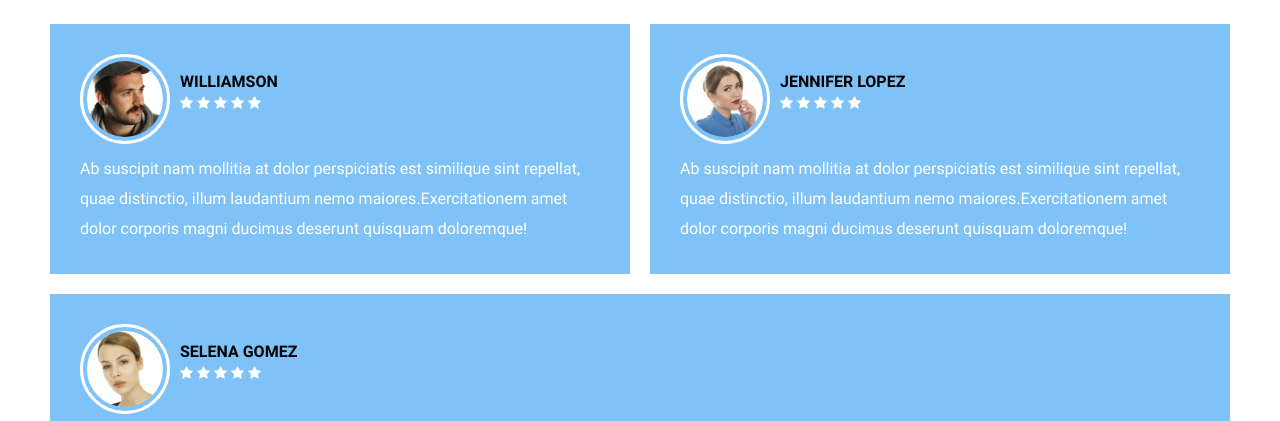
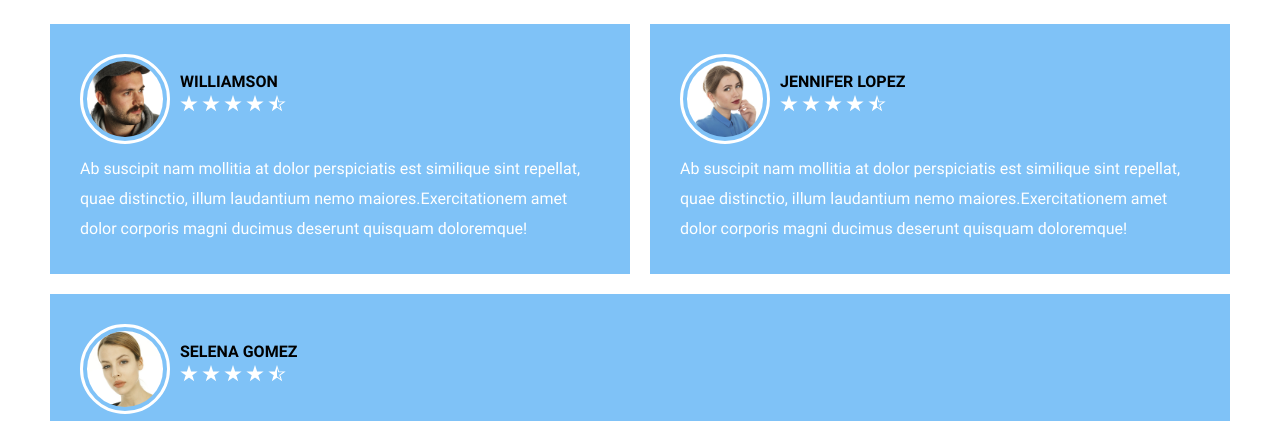
Before and after one commit to vace328/build-estate, a plain HTML site: page index.html in a window 1280 px wide. Shown: the part 1266-1687 px from the top of the page. Drawn offline with Linux system fonts and the light colour scheme.

Commit message:
alternative review stars solution

```diff
--- a/index.html
+++ b/index.html
@@ -99,11 +99,11 @@
               <div class="profile-name-wrapper">
                 <h3>Williamson</h3>
                 <div class="stars">
-                  <span></span>
-                  <span></span>
-                  <span></span>
-                  <span></span>
-                  <span></span>
+                  <div class="star-wrapper"><span class="star"></span></div>
+                  <div class="star-wrapper"><span class="star"></span></div>
+                  <div class="star-wrapper"><span class="star"></span></div>
+                  <div class="star-wrapper"><span class="star"></span></div>
+                  <div class="star-wrapper"><span class="star last"></span></div>
                 </div>
               </div>
             </header>
@@ -122,11 +122,11 @@
               <div class="profile-name-wrapper">
                 <h3>Jennifer Lopez</h3>
                 <div class="stars">
-                  <span></span>
-                  <span></span>
-                  <span></span>
-                  <span></span>
-                  <span></span>
+                  <div class="star-wrapper"><span class="star"></span></div>
+                  <div class="star-wrapper"><span class="star"></span></div>
+                  <div class="star-wrapper"><span class="star"></span></div>
+                  <div class="star-wrapper"><span class="star"></span></div>
+                  <div class="star-wrapper"><span class="star last"></span></div>
                 </div>
               </div>
             </header>
@@ -145,11 +145,18 @@
               <div class="profile-name-wrapper">
                 <h3>Selena Gomez</h3>
                 <div class="stars">
+                  <div class="star-wrapper"><span class="star"></span></div>
+                  <div class="star-wrapper"><span class="star"></span></div>
+                  <div class="star-wrapper"><span class="star"></span></div>
+                  <div class="star-wrapper"><span class="star"></span></div>
+                  <div class="star-wrapper"><span class="star last"></span></div>
+
+                  <!-- initial stars solution -->
+                  <!-- <span></span>
                   <span></span>
                   <span></span>
                   <span></span>
-                  <span></span>
-                  <span></span>
+                  <span></span> -->
                 </div>
               </div>
             </header>
--- a/scss/_reviews.scss
+++ b/scss/_reviews.scss
@@ -42,15 +42,39 @@
       font-family: $ff-bold;
     }
   }
-  .stars span:before {
-    font-family: "FontAwesome";
-    content: "\f005";
-    font-size: $fs-small;
-    color: $fc-lvl1;
+  .star-wrapper {
+    width: 18px;
+    height: 18px;
+    aspect-ratio: 1;
+    background: $fc-lvl1;
+    clip-path: polygon(50% 0, 79% 90%, 2% 35%, 98% 35%, 21% 90%);
+    display: inline-flex;
+    align-items: center;
+    justify-content: center;
+  }
+  .star {
+    width: 12px;
+    height: 12px;
+    aspect-ratio: 1;
+    background: $fc-lvl1;
+    clip-path: polygon(50% 0, 79% 90%, 2% 35%, 98% 35%, 21% 90%);
+    display: block;
+  }
+  .star.last {
+    background: linear-gradient(
+      90deg,
+      $fc-lvl1 50%,
+      $accent-color1 50%
+    );
+  }
 
-    // background: rgb(131,126,222);
-    // background: linear-gradient(90deg, rgba(131,126,222,1) 50%, rgba(171,45,45,1) 50%);
-  }
+  // initial stars solution
+  // .stars span:before {
+  //   font-family: "FontAwesome";
+  //   content: "\f005";
+  //   font-size: $fs-small;
+  //   color: $fc-lvl1;
+  // }
   p {
     color: $fc-lvl1;
     line-height: 30px;
```
Also changed, not shown: css/styles.css, 1 other file.
